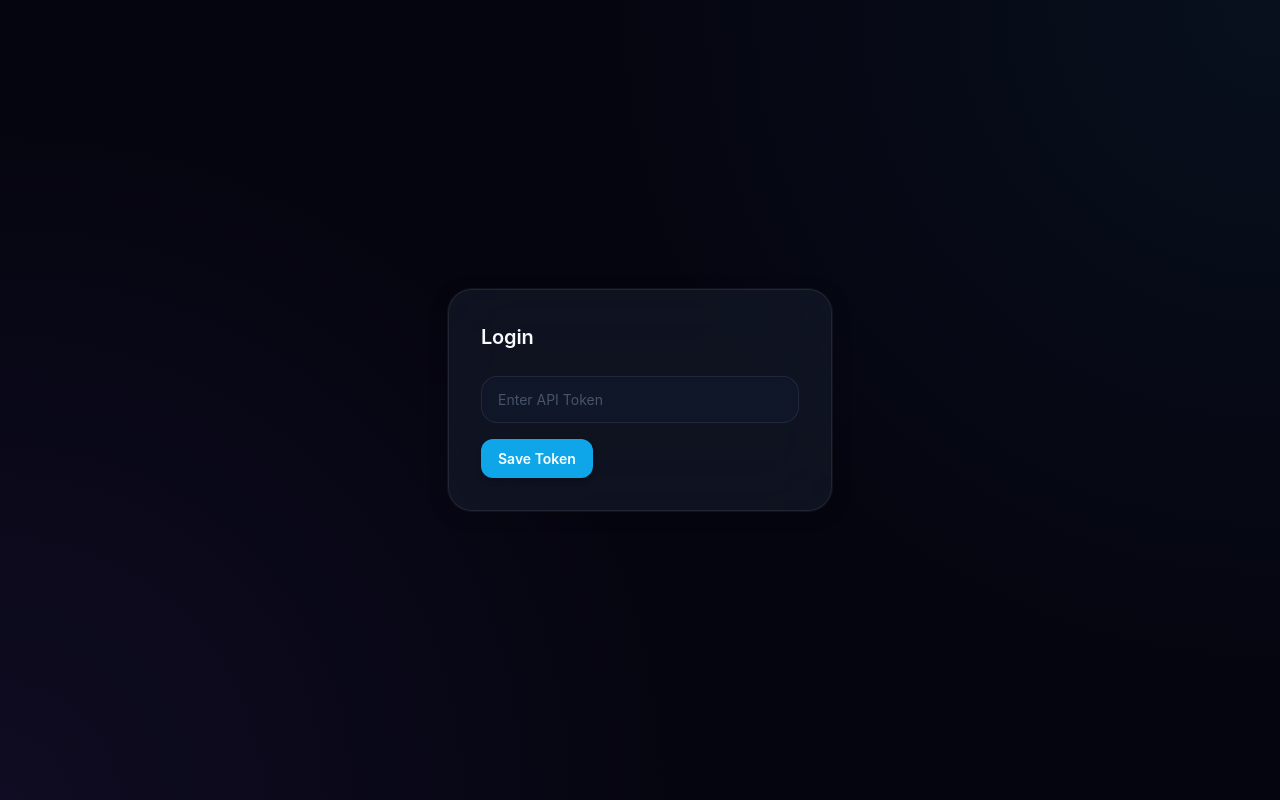
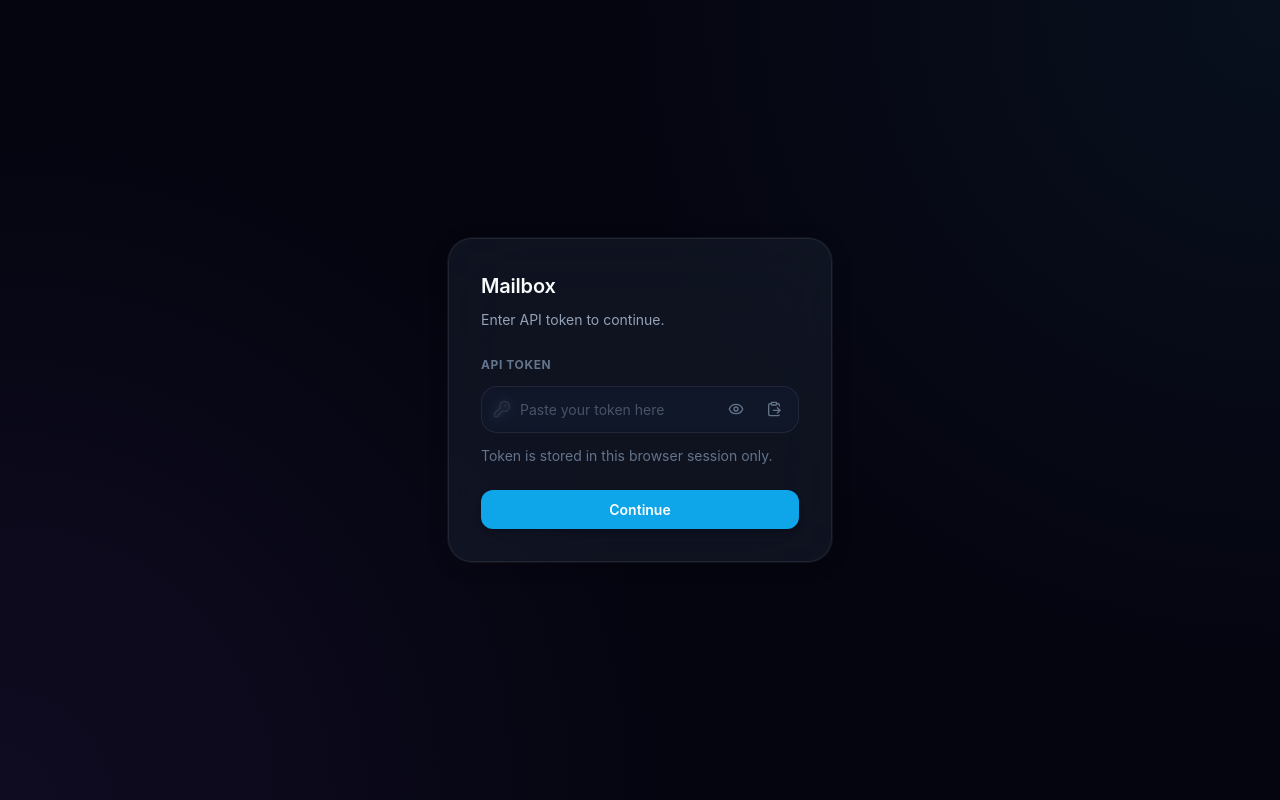
Before and after one commit to mikewong23571/auto-email, a React (Vite) app in the folder web/: page / in a window 1280 px wide. Built offline with nearby package versions, Linux system fonts and the light colour scheme.

Commit message:
feat: improve token login UX

```diff
--- a/web/src/pages/Home.tsx
+++ b/web/src/pages/Home.tsx
@@ -1,36 +1,121 @@
-import { useState } from "react";
+import { Eye, EyeOff, KeyRound, ClipboardPaste } from "lucide-react";
+import { useMemo, useState } from "react";
 import { clearToken, getToken, setToken } from "../api/client";
 import { MessageList } from "../components/MessageList";
 
 export const Home = () => {
   const [token, setUiToken] = useState(getToken() || "");
   const [isAuthed, setIsAuthed] = useState(!!getToken());
+  const [showToken, setShowToken] = useState(false);
+  const [isSaving, setIsSaving] = useState(false);
+  const [error, setError] = useState<string | null>(null);
 
-  const handleSaveToken = () => {
-    setToken(token);
+  const canPaste = useMemo(() => {
+    return !!navigator.clipboard?.readText;
+  }, []);
+
+  const validateToken = async (candidate: string) => {
+    const res = await fetch("/api/messages?limit=1&offset=0", {
+      headers: {
+        Authorization: `Bearer ${candidate}`,
+      },
+    });
+    if (!res.ok) {
+      throw new Error(`Invalid token (${res.status})`);
+    }
+  };
+
+  const handleSaveToken = async () => {
+    const trimmed = token.trim();
+    setError(null);
+    if (!trimmed) {
+      setError("Token is required");
+      return;
+    }
+
+    setIsSaving(true);
+    try {
+      await validateToken(trimmed);
+      setToken(trimmed);
       setIsAuthed(true);
-    window.location.reload();
+    } catch {
+      setError("Token is invalid (or API is not reachable)");
+    } finally {
+      setIsSaving(false);
+    }
+  };
+
+  const handlePasteToken = async () => {
+    setError(null);
+    try {
+      const text = await navigator.clipboard.readText();
+      setUiToken(text);
+    } catch {
+      setError("Clipboard permission denied");
+    }
   };
 
   if (!isAuthed) {
     return (
       <div className="page-container page-container--centered">
         <div className="card card--auth">
-          <h1 className="heading-card mb-6">Login</h1>
+          <div className="auth-header">
+            <div className="auth-title">
+              <h1 className="heading-card" style={{ margin: 0 }}>
+                Mailbox
+              </h1>
+              <p className="text-body" style={{ margin: 0 }}>
+                Enter API token to continue.
+              </p>
+            </div>
+          </div>
+
+          <form
+            className="auth-form"
+            onSubmit={(e) => {
+              e.preventDefault();
+              handleSaveToken();
+            }}
+          >
+            <div className="input-group">
+              <div className="text-label">API Token</div>
+              <div className="input-with-icon input-with-actions">
+                <KeyRound className="input-icon" size={18} />
                 <input
-            type="password"
+                  type={showToken ? "text" : "password"}
                   value={token}
                   onChange={(e) => setUiToken(e.target.value)}
-            placeholder="Enter API Token"
-            className="input-field mb-4"
+                  placeholder="Paste your token here"
+                  className={`input-field ${error ? "input-field--error" : ""}`}
                 />
+                <div className="input-actions-right">
                   <button
                     type="button"
-            onClick={handleSaveToken}
-            className="btn btn-primary btn-primary--full"
+                    className="btn-ghost-sm"
+                    onClick={() => setShowToken((v) => !v)}
+                    aria-label={showToken ? "Hide token" : "Show token"}
                   >
-            Save Token
+                    {showToken ? <EyeOff size={16} /> : <Eye size={16} />}
                   </button>
+                  <button
+                    type="button"
+                    className="btn-ghost-sm"
+                    onClick={handlePasteToken}
+                    disabled={!canPaste}
+                    aria-label="Paste token"
+                  >
+                    <ClipboardPaste size={16} />
+                  </button>
+                </div>
+              </div>
+              {error ? <div className="text-error text-xs mt-1">{error}</div> : null}
+              <div className="status-hint">Token is stored in this browser session only.</div>
+            </div>
+
+            <button type="submit" disabled={isSaving} className="btn btn-primary btn-primary--full">
+              {isSaving ? "Validating..." : "Continue"}
+            </button>
+          </form>
         </div>
       </div>
     );
--- a/web/src/styles/components.css
+++ b/web/src/styles/components.css
@@ -277,6 +277,46 @@
   width: 100%;
   max-width: 24rem;
   padding: var(--space-8);
+}
+
+.auth-header {
+  display: flex;
+  align-items: center;
+  justify-content: space-between;
+  gap: var(--space-4);
+  margin-bottom: var(--space-6);
+}
+
+.auth-title {
+  display: flex;
+  flex-direction: column;
+  gap: var(--space-2);
+}
+
+.auth-form {
+  display: flex;
+  flex-direction: column;
+  gap: var(--space-6);
+}
+
+.input-with-actions .input-field {
+  padding-right: calc(var(--space-4) + 72px);
+}
+
+.input-actions-right {
+  position: absolute;
+  right: var(--space-2);
+  display: flex;
+  align-items: center;
+  gap: var(--space-1);
+}
+
+.input-actions-right .btn-ghost-sm {
+  display: inline-flex;
+  align-items: center;
+  justify-content: center;
+  width: 34px;
+  height: 34px;
 }
 
 .card--list {
```
Lines whose indentation alone changed are shown as unchanged.
